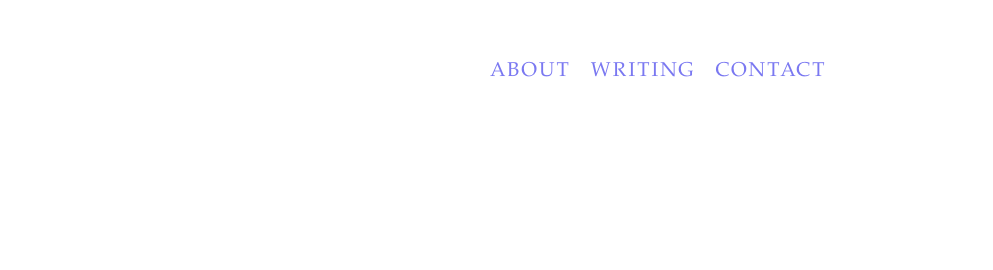
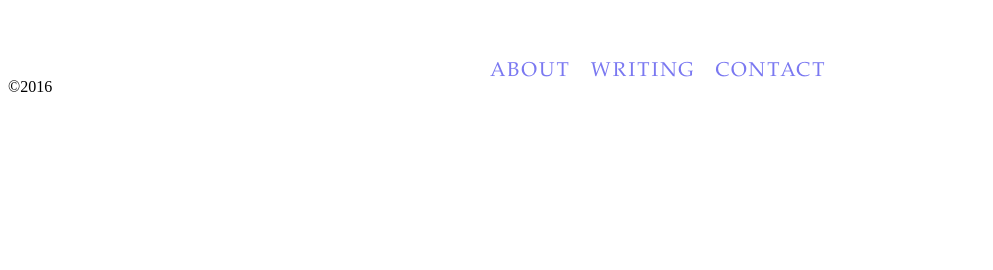
Before and after one commit to reram/reram.github.io, a Jekyll site: the page built from index.html, in a window 1280 px wide. Shown: the top 270 px of the page, without its empty margins (0-993 px from the left). Built offline with Jekyll 4.4.1, drawn with Linux system fonts in a browser that asks for light colours.

Commit message:
Update page.html

```diff
--- a/_layouts/page.html
+++ b/_layouts/page.html
@@ -93,7 +93,7 @@ footer {
 
 
         {{content}}
-
+        <footer>&copy;2016</footer>
 
   </body>
 </html>
```
